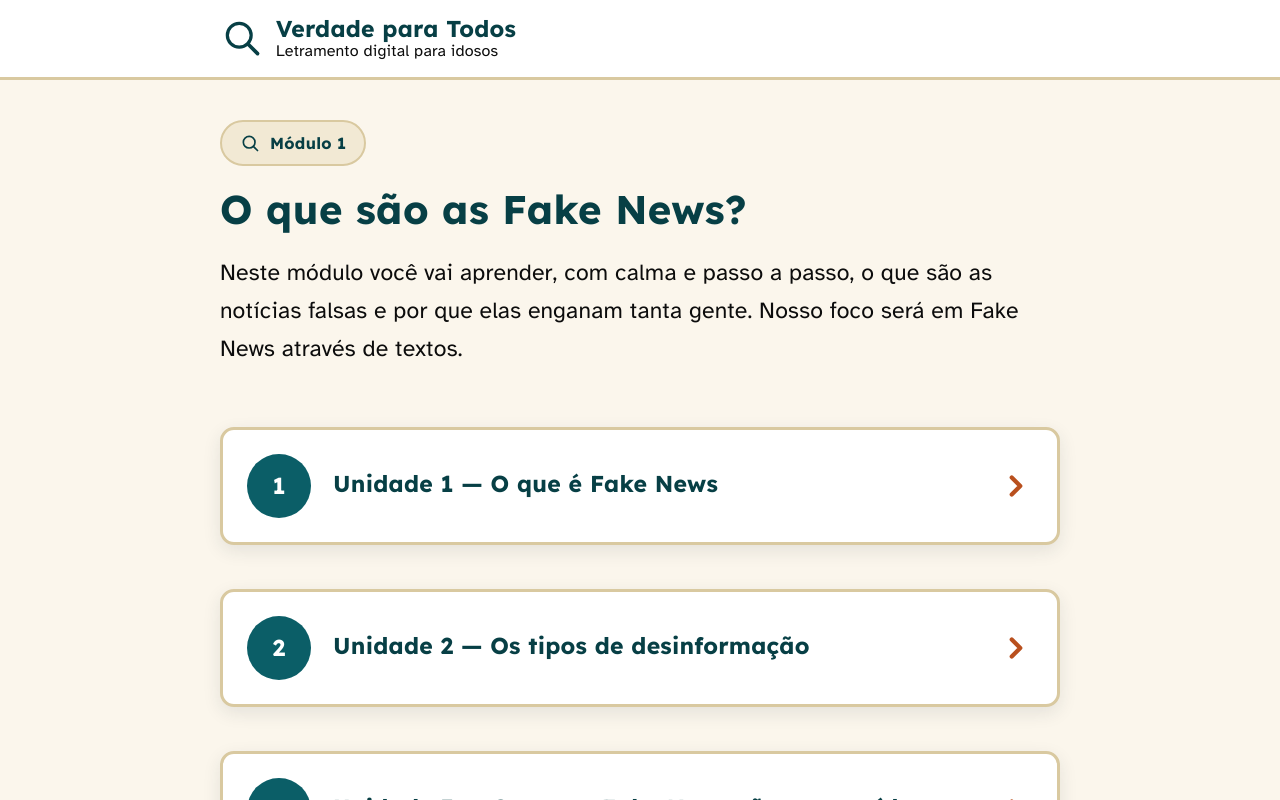
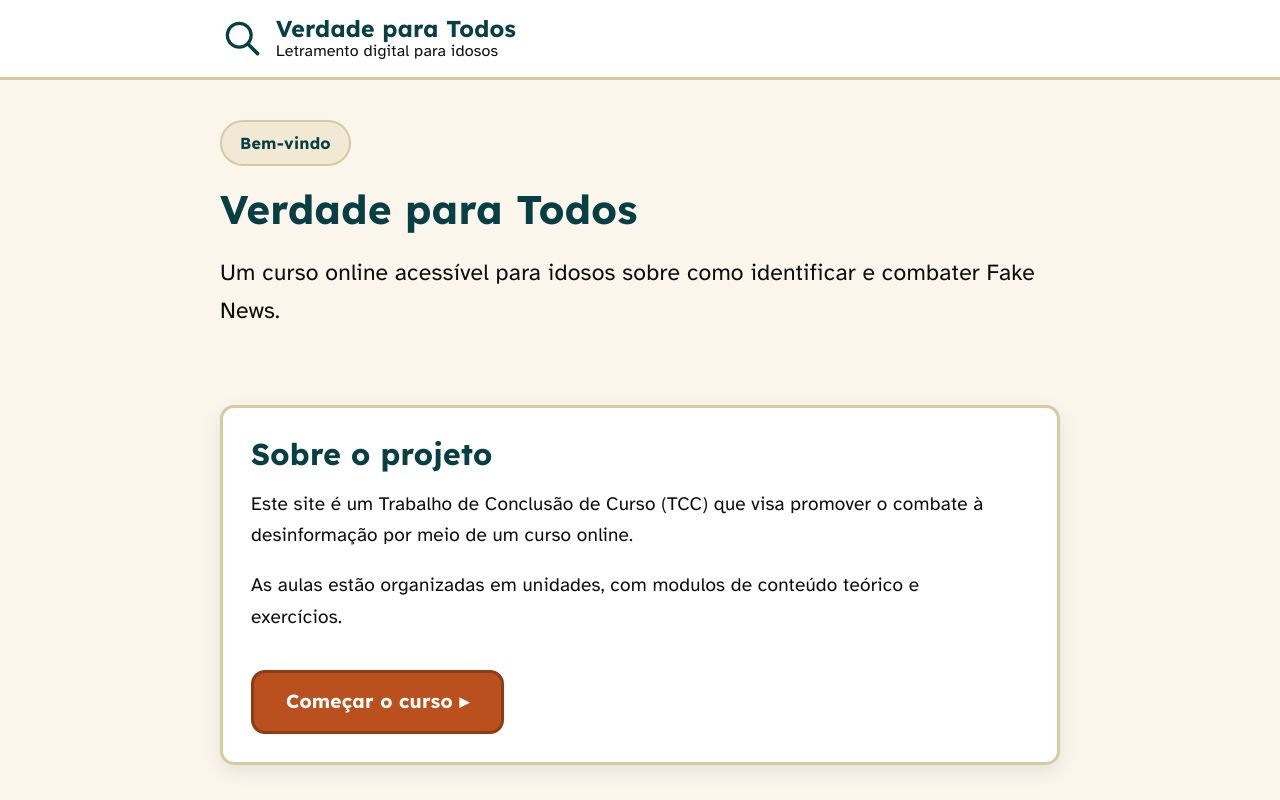
Before and after one commit to leonardo-vargas-de-paula/verdade-para-todos, a React (Vite) app: page / in a window 1280 px wide. Shown: the top 800 px of the page. Built offline with nearby package versions, Linux system fonts and the light colour scheme.

Commit message:
feat: update routing to display BoasVindas on home and fallback

```diff
--- a/src/App.jsx
+++ b/src/App.jsx
@@ -3,6 +3,7 @@ import { BrowserRouter, Routes, Route, Navigate, useLocation } from "react-route
 import { FontSizeProvider } from "./contexts/FontSizeContext";
 import { playClickSound, isMobileViewport } from "./utils/buttonSound";
 import ModuleHome from "./pages/ModuleHome";
+import BoasVindas from "./pages/BoasVindas";
 import Unidade1 from "./pages/Unidade1/Pagina1";
 import Unidade2 from "./pages/Unidade2/Pagina1";
 import Unidade3Pagina1 from "./pages/Unidade3/Pagina1";
@@ -48,7 +49,8 @@ function App() {
         <ScrollToTop />
         <ButtonSoundFeedback />
         <Routes>
-          <Route path="/" element={<ModuleHome />} />
+          <Route path="/" element={<BoasVindas />} />
+          <Route path="/modulo/1" element={<ModuleHome />} />
           <Route path="/unidade/1" element={<Unidade1 />} />
           <Route path="/unidade/2" element={<Unidade2 />} />
           <Route path="/unidade/3" element={<Unidade3Pagina1 />} />
@@ -60,7 +62,7 @@ function App() {
             path="/unidade/3/3"
             element={<Navigate to="/unidade/4" replace />}
           />
-          <Route path="*" element={<ModuleHome />} />
+          <Route path="*" element={<BoasVindas />} />
         </Routes>
       </BrowserRouter>
     </FontSizeProvider>
```
